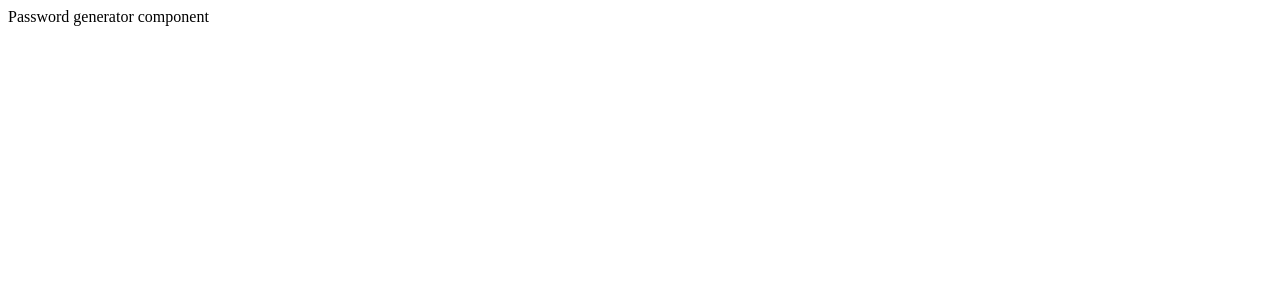
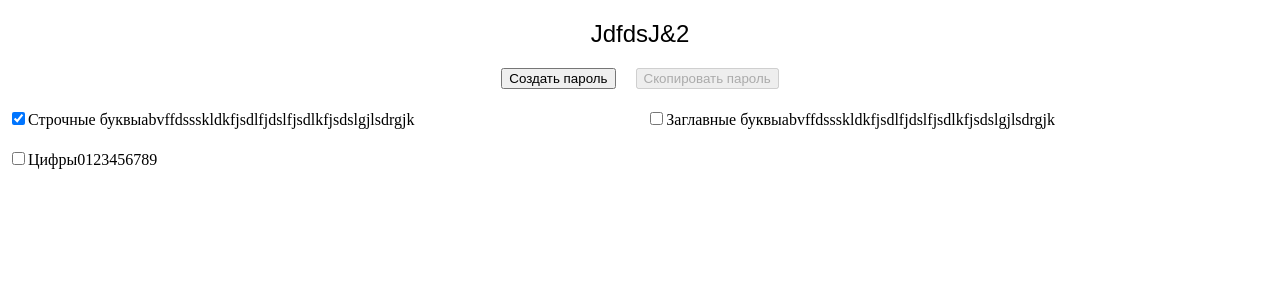
Before and after one commit to KeisJS/PasswordGenerator, a React (Vite) app: page / in a window 1280 px wide. Shown: the top 300 px of the page. Built offline with nearby package versions, Linux system fonts and the light colour scheme.

Commit message:
T4: add layout password generator component

```diff
--- /dev/null
+++ b/src/PasswordGenerator/index.module.css
@@ -0,0 +1,41 @@
+.mainContainer {
+  margin: 20px auto;
+  container-type: size;
+}
+
+.resultPassword {
+  font: 24px sans-serif;
+  text-align: center;
+}
+
+.buttons {
+  display: flex;
+  justify-content: center;
+  column-gap: 20px;
+  margin-top: 20px;
+}
+
+.buttons__button {
+  display: block;
+}
+
+.filters {
+  display: flex;
+  flex-direction: column;
+  margin-top: 20px;
+  row-gap: 20px;
+
+  @container (width > 768px) {
+    flex-direction: row;
+    flex-wrap: wrap;
+    column-gap: 1%;
+  }
+}
+
+.filters__filter {
+  flex-basis: 100%;
+
+  @container (width > 768px) {
+    flex-basis: 49.5%;
+  }
+}
--- a/src/PasswordGenerator/index.tsx
+++ b/src/PasswordGenerator/index.tsx
@@ -1,10 +1,46 @@
 import { memo } from 'react'
+import styles from './index.module.css'
 
 const PasswordGenerator = () => {
   return (
-    <>
-      Password generator component
-    </>
+    <div className={ styles.mainContainer }>
+      <div className={ styles.resultPassword }>JdfdsJ&2</div>
+      <div className={ styles.buttons }>
+        <div className={ styles.buttons__button }>
+          <button type="button">
+            Создать пароль
+          </button>
+        </div>
+        <div className={ styles.buttons__button }>
+          <button type="button" disabled={true}>
+            Скопировать пароль
+          </button>
+        </div>
+      </div>
+      <div className={ styles.filters }>
+        <div className={ styles.filters__filter }>
+          <label>
+            <input type="checkbox" checked={ true } name="1"/>
+            <span>Строчные буквы</span>
+            <span>abvffdssskldkfjsdlfjdslfjsdlkfjsdslgjlsdrgjk</span>
+          </label>
+        </div>
+        <div className={ styles.filters__filter }>
+          <label>
+            <input type="checkbox" checked={ false } name="2"/>
+            <span>Заглавные буквы</span>
+            <span>abvffdssskldkfjsdlfjdslfjsdlkfjsdslgjlsdrgjk</span>
+          </label>
+        </div>
+        <div className={ styles.filters__filter }>
+          <label>
+            <input type="checkbox" checked={ false } name="3"/>
+            <span>Цифры</span>
+            <span>0123456789</span>
+          </label>
+        </div>
+      </div>
+    </div>
   )
 }
 
```
